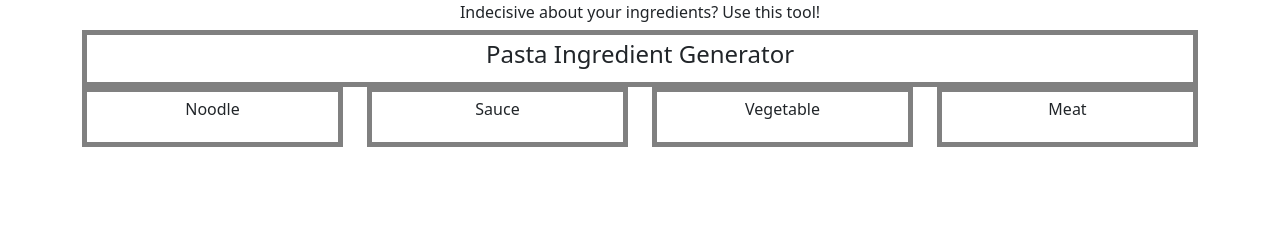
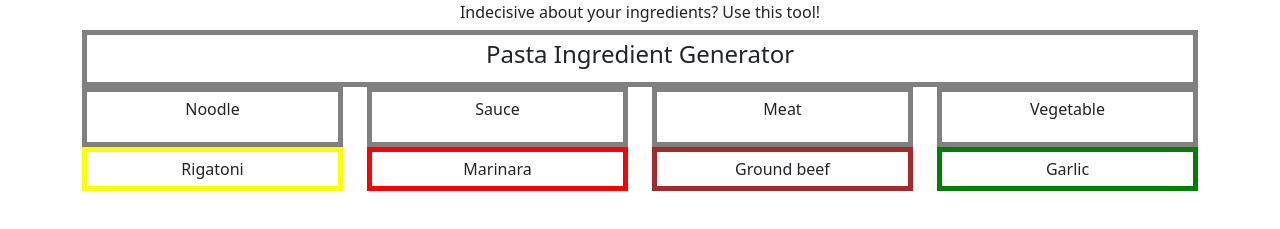
Before and after one commit to epicasino/food-randomizer, a plain HTML site: page index.html in a window 1280 px wide. Shown: the part 53-282 px from the top of the page. Drawn offline with nearby package versions, Linux system fonts and the light colour scheme.

Commit message:
randomizer implemented into HTML, boxes added for each individual ingredient

```diff
--- a/assets/script.js
+++ b/assets/script.js
@@ -37,3 +37,8 @@ console.log(randomVegetable);
 // Make an array from random ingredients
 
 let randomIngredients = [ randomNoodle, randomSauce, randomMeat, randomVegetable, ];
+
+document.getElementById('resultNoodle').innerHTML = randomIngredients[0];
+document.getElementById('resultSauce').innerHTML = randomIngredients[1];
+document.getElementById('resultMeat').innerHTML = randomIngredients[2];
+document.getElementById('resultVegetable').innerHTML = randomIngredients[3];
--- a/assets/style.css
+++ b/assets/style.css
@@ -19,3 +19,35 @@ h6 {
     padding: 5px;
     border: 5px solid gray;
 }
+
+#resultNoodle {
+    text-align: center;
+    margin-left: auto;
+    margin-right: auto;
+    border: 5px solid yellow;
+    max-height: 75px;
+}
+
+#resultSauce {
+    text-align: center;
+    margin-left: auto;
+    margin-right: auto;
+    border: 5px solid red;
+    max-height: 75px;
+}
+
+#resultMeat {
+    text-align: center;
+    margin-left: auto;
+    margin-right: auto;
+    border: 5px solid brown;
+    max-height: 75px;
+}
+
+#resultVegetable {
+    text-align: center;
+    margin-left: auto;
+    margin-right: auto;
+    border: 5px solid green;
+    max-height: 75px;
+}
--- a/index.html
+++ b/index.html
@@ -34,13 +34,29 @@
             </div>
             <div class="col">
                 <div class="box">
-                    <p>Vegetable</p>
+                    <p>Meat</p>
                 </div>
             </div>
             <div class="col">
                 <div class="box">
-                    <p>Meat</p>
+                    <p>Vegetable</p>
                 </div>
+            </div>
+        </div>
+    </div>
+    <div class="container" id="resultIngredients">
+        <div class="row">
+            <div class="col">
+                <div class="box" id="resultNoodle"></div>
+            </div>
+            <div class="col">
+                <div class="box" id="resultSauce"></div>
+            </div>
+            <div class="col">
+                <div class="box" id="resultMeat"></div>
+            </div>
+            <div class="col">
+                <div class="box" id="resultVegetable"></div>
             </div>
         </div>
     </div>
```
